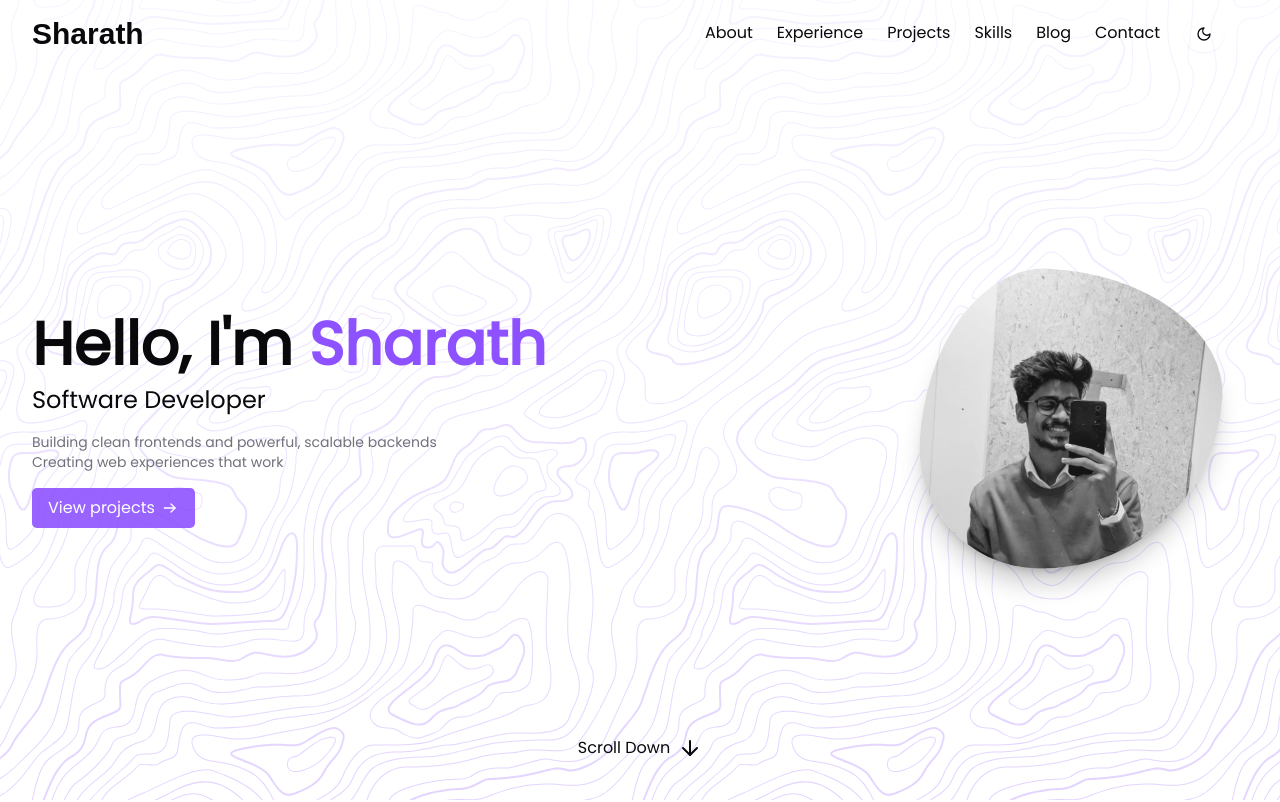
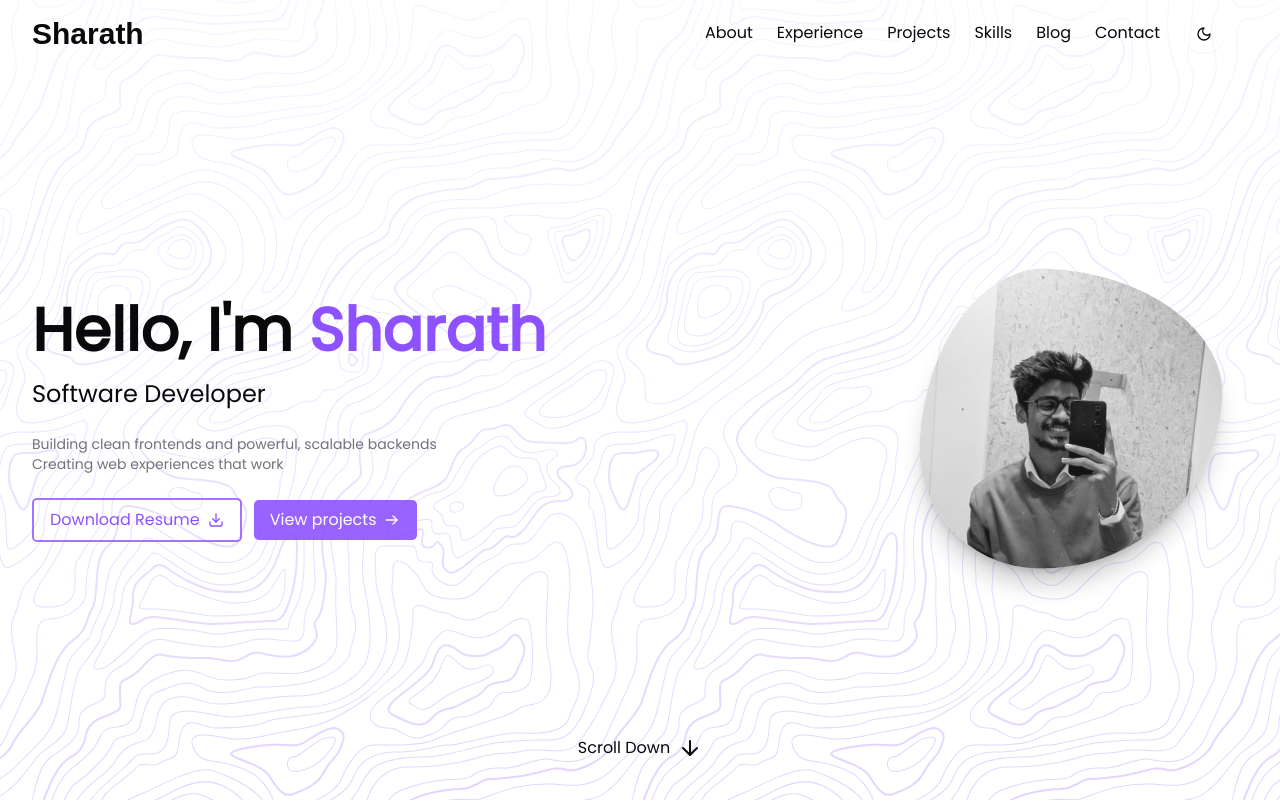
Before and after one commit to sharxtx/portfolio, a Next.js app: page / in a window 1280 px wide. Shown: the top 802 px of the page. Built offline with nearby package versions, Linux system fonts and the light colour scheme; a web font is replaced by a local one.

Commit message:
feat: resume download feature

```diff
--- a/components/sections/home/Hero.tsx
+++ b/components/sections/home/Hero.tsx
@@ -1,3 +1,5 @@
+'use client'
+
 import { motion, useAnimation } from "framer-motion";
 import Container from '@/components/ui/custom/Container';
 import Image from 'next/image';
@@ -5,7 +7,7 @@ import Image from 'next/image';
 import profile from '@/media/profile.jpg'
 import Link from "next/link";
 import { useEffect, useState } from "react";
-import { ArrowDown } from "lucide-react";
+import { ArrowDown, Download } from "lucide-react";
 
 const Hero = () => {
     const controls = useAnimation();
@@ -56,7 +58,7 @@ const Hero = () => {
 
             <Container className="mt-10 w-full flex flex-col-reverse md:flex-row items-center justify-center gap-16 md:justify-between h-screen relative z-10 px-4">
                 <motion.div
-                    className="md:w-3/4 text-center md:text-left mb-8 md:mb-0"
+                    className="md:w-3/4 text-center md:text-left mb-8 md:mb-0 flex flex-col md:gap-2"
                     initial="hidden"
                     animate="visible"
                 >
@@ -109,12 +111,24 @@ const Hero = () => {
                         Creating web experiences that work
                     </motion.p>
 
-                    <Link href="#projects" className="inline-block mt-4 md:mt-0">
+                    <div className="flex flex-col sm:flex-row items-center justify-center md:justify-start gap-3 mt-4">
+                        <motion.a
+                            href='/resume.pdf'
+                            download="Sharath-Resume.pdf"
+                            initial={{ opacity: 0, y: 20 }}
+                            animate={{ opacity: 1, y: 0 }}
+                            transition={{ type: "spring", stiffness: 100, damping: 20, delay: 0.7 }}
+                            className="group flex items-center justify-center gap-2 text-primary border-2 border-primary/80 bg-transparent px-4 py-2 text-md rounded-lg hover:bg-primary/10 transition-colors duration-300 sm:w-auto"
+                        >
+                            Download Resume
+                            <Download className="h-4 w-4 transition-all ease-in-out duration-300 group-hover:translate-y-0.5" />
+                        </motion.a>
+                        <Link href="#projects">
                             <motion.button
                                 initial={{ opacity: 0, y: 20 }}
                                 animate={{ opacity: 1, y: 0 }}
-                            transition={{ type: "spring", stiffness: 100, damping: 20, delay: 0.7 }}
-                            className="group flex items-center justify-center gap-2 text-white bg-primary/90 mt-4 px-4 py-2 text-md rounded-lg hover:bg-primary transition-colors duration-300"
+                                transition={{ type: "spring", stiffness: 100, damping: 20, delay: 0.8 }}
+                                className="group flex items-center justify-center gap-2 text-white bg-primary/90 px-4 py-2 text-md rounded-lg hover:bg-primary transition-colors duration-300 w-full sm:w-auto"
                             >
                                 View projects
                                 <svg
@@ -127,15 +141,7 @@ const Hero = () => {
                                     aria-label="Arrow Right"
                                 >
                                     <g className="group-hover:scale-x-120 origin-left transition-transform duration-200">
-                                    <line
-                                        x1="4"
-                                        y1="12"
-                                        x2="20"
-                                        y2="12"
-                                        stroke="currentColor"
-                                        strokeWidth="2"
-                                        strokeLinecap="round"
-                                    />
+                                        <line x1="4" y1="12" x2="20" y2="12" stroke="currentColor" strokeWidth="2" strokeLinecap="round" />
                                         <polyline
                                             points="14,6 20,12 14,18"
                                             fill="none"
@@ -148,6 +154,7 @@ const Hero = () => {
                                 </svg>
                             </motion.button>
                         </Link>
+                    </div>
                 </motion.div>
 
                 <motion.div
```
Also changed, not shown: 1 other file (tests, documents, lock files or other folders). Lines whose indentation alone changed are shown as unchanged.
